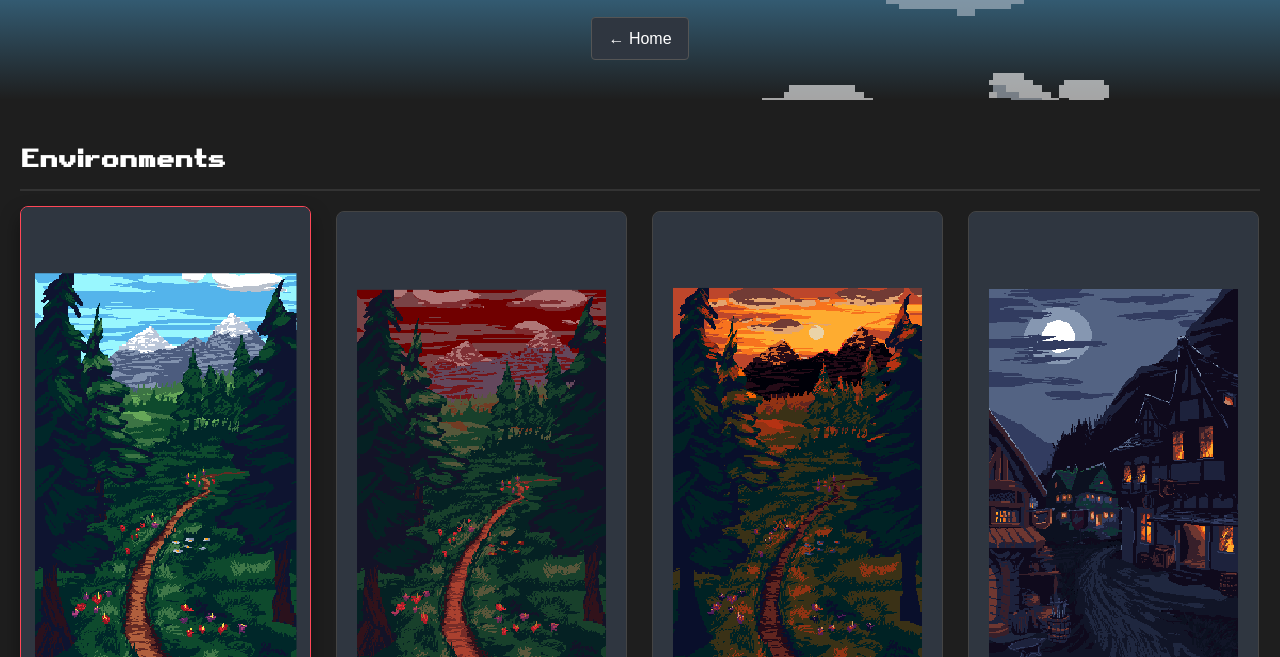
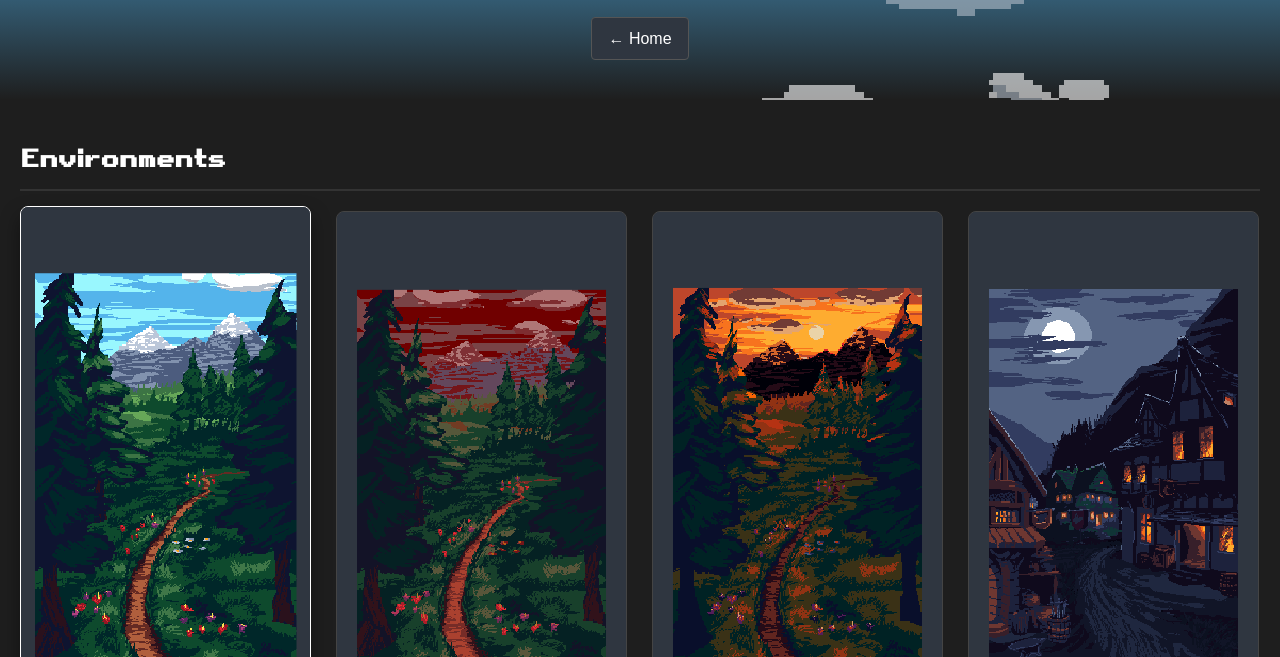
Before and after one commit to rgnsdev/index, a plain HTML site: page concepts.html in a window 1280 px wide. In both pictures the pointer is over the element 165 px from the left and 699 px from the top of the page. Shown: the part 143-800 px from the top of the page. Drawn offline with Linux system fonts and the light colour scheme; a web font is replaced by a local one.

Commit message:
Add files via upload

```diff
--- a/concepts.html
+++ b/concepts.html
@@ -163,7 +163,7 @@
     .album-card:hover {
       transform: translateY(-5px);
       box-shadow: 0 10px 20px rgba(0,0,0,0.4);
-      border-color: #ff4757;
+      border-color: #fff;
       z-index: 10;
     }
 
```
